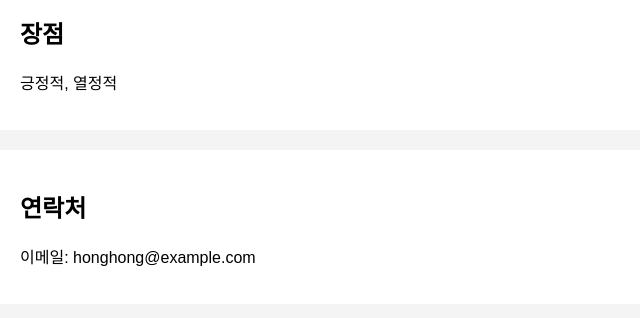
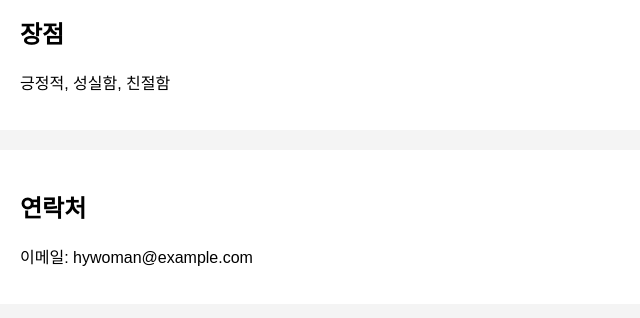
Before and after one commit to 0509031103/-0509031103-portolio-website, a plain HTML site: page index.html in a window 1280 px wide. Shown: the part 373-691 px from the top of the page, 0-640 px from the left. Drawn offline with Linux system fonts and the light colour scheme.

Commit message:
Update index.html

```diff
--- a/index.html
+++ b/index.html
@@ -23,12 +23,12 @@
 
   <section id="skills">
     <h2>장점</h2>
-    <p>긍정적, 열정적 </p>
+    <p>긍정적, 성실함, 친절함 </p>
   </section>
 
   <section id="contact">
     <h2>연락처</h2>
-    <p>이메일: honghong@example.com</p>
+    <p>이메일: hywoman@example.com</p>
   </section>
 
   <footer>
```
